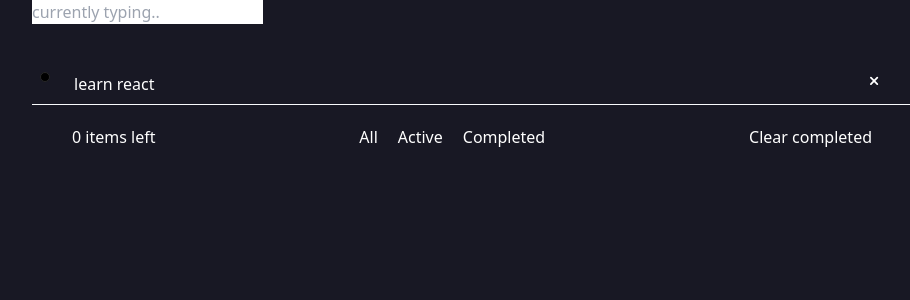
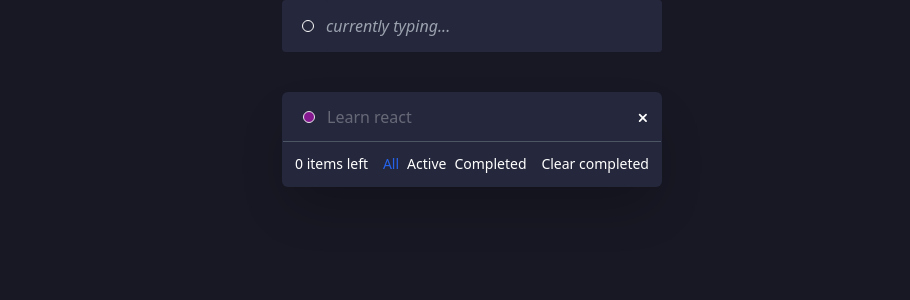
Before and after one commit to didiersnake/todo-app, a React (Create React App) app: page / in a window 1280 px wide. Shown: the top 300 px of the page, without its empty margins (168-1078 px from the left). Built offline with nearby package versions, Linux system fonts and the light colour scheme; the HTML template or start-up script is replaced by a standard one.

Commit message:
fixed input

```diff
--- a/src/components/TodoItem.js
+++ b/src/components/TodoItem.js
@@ -11,19 +11,33 @@ const TodoItem = ({ id, status_, text, onClick, deleteI}) => {
       onClick(!status, id, status_, text)
     };
   return (
-    <div className="flex justify-between p-2 border-b-slate-50 border-b">
-      <div className="flex justify-center align-middle gap-6">
-        <div
-          className={
-            Boolean(status)
-              ? "w-4 h-4 rounded-full bg-transparent border-white border-2"
-              : "active completed"
-          }
-          onClick={toggle}
-        />
-        <p>{text}</p>
+    <div className="max-w-full max-h-14 flex justify-between align-text-top p-3 border-b border-gray-600">
+      <div className="flex gap-1">
+        <div className="pt-1.5 mx-2">
+          <div
+            className={
+              Boolean(status)
+                ? "w-3 h-3 rounded-full bg-transparent border-white border cursor-pointer"
+                : "w-3 h-3 rounded-full bg-fuchsia-800 border cursor-pointer"
+            }
+            onClick={toggle}
+          ></div>
+        </div>
+        <div className="">
+          <p
+            className={
+              Boolean(status)
+                ? "first-letter:capitalize cursor-pointer"
+                : "opacity-30 first-letter:capitalize cursor-pointer"
+            }
+          >
+            {text}
+          </p>
+        </div>
       </div>
-      <div className="gg-close-r " onClick={() => deleteI(id, status_)}></div>
+      <div className="pt-1">
+        <i className="gg-close-r" onClick={() => deleteI(id, status_)} />
+      </div>
     </div>
   );
 };
--- a/src/components/todoItem.css
+++ b/src/components/todoItem.css
@@ -23,7 +23,6 @@
  box-sizing: border-box;
  position: relative;
  right: 0;
- padding: 0 20px;
  display: block;
  transform: scale(var(--ggs,.9));
  width: 15px;
--- a/src/features/TodoList.js
+++ b/src/features/TodoList.js
@@ -83,7 +83,7 @@ export const TodoList = () => {
   //delete item
   const deleteTodoItem = (id, status_) => {
     Boolean(status_) && setActiveItems((prevState) => prevState - 1);
-      dispatch(deleteItem({ id: id }));
+    dispatch(deleteItem({ id: id }));
   };
 
   const clearCompleted = () => {
@@ -138,24 +138,40 @@ export const TodoList = () => {
 
   return (
     <div className="text-white flex justify-center align-middle flex-col gap-10">
-      <div>
+      <div className="w-full flex bg-[#25273C] rounded gap-1">
+        <div className="">
+          <div className="w-3 h-3 ml-5 mr-2 my-5 rounded-full bg-transparent border-white border "></div>
+        </div>
         <input
-          placeholder="currently typing.."
+          placeholder="currently typing..."
           type="text"
           value={input}
           onChange={handleChange}
           onKeyDown={addTodoItem}
-          className="text-black"
+          className="w-full p-3 pl-0 text-white placeholder:italic border-transparent rounded bg-[#25273C] focus:outline-none"
         />
       </div>
-      <div>
-        <div className="pb-3">{content}</div>
-        <div className="flex justify-between min-w-full py-2 px-10">
+      <div className="border bg-[#25273C] border-transparent rounded-md shadow-2xl">
+        <div className="">{content}</div>
+        <div className="p-3 flex justify-between min-w-full text-sm">
           <div>{`${activeItems} items left`}</div>
-          <div className="flex gap-5">
-            <button onClick={() => displayStatus("all")}>All</button>
-            <button onClick={() => displayStatus("active")}>Active</button>
-            <button onClick={() => displayStatus("completed")}>
+          <div className="flex gap-2">
+            <button
+              className={state === "all" && "text-blue-600"}
+              onClick={() => displayStatus("all")}
+            >
+              All
+            </button>
+            <button
+              className={state === "active" && "text-blue-600"}
+              onClick={() => displayStatus("active")}
+            >
+              Active
+            </button>
+            <button
+              className={state === "completed" && "text-blue-600"}
+              onClick={() => displayStatus("completed")}
+            >
               Completed
             </button>
           </div>
--- a/src/index.css
+++ b/src/index.css
@@ -5,5 +5,5 @@
 
 body{
     background-color: #181824;
-    padding: 0 200px;
+    padding: 0 450px;
 }
```
